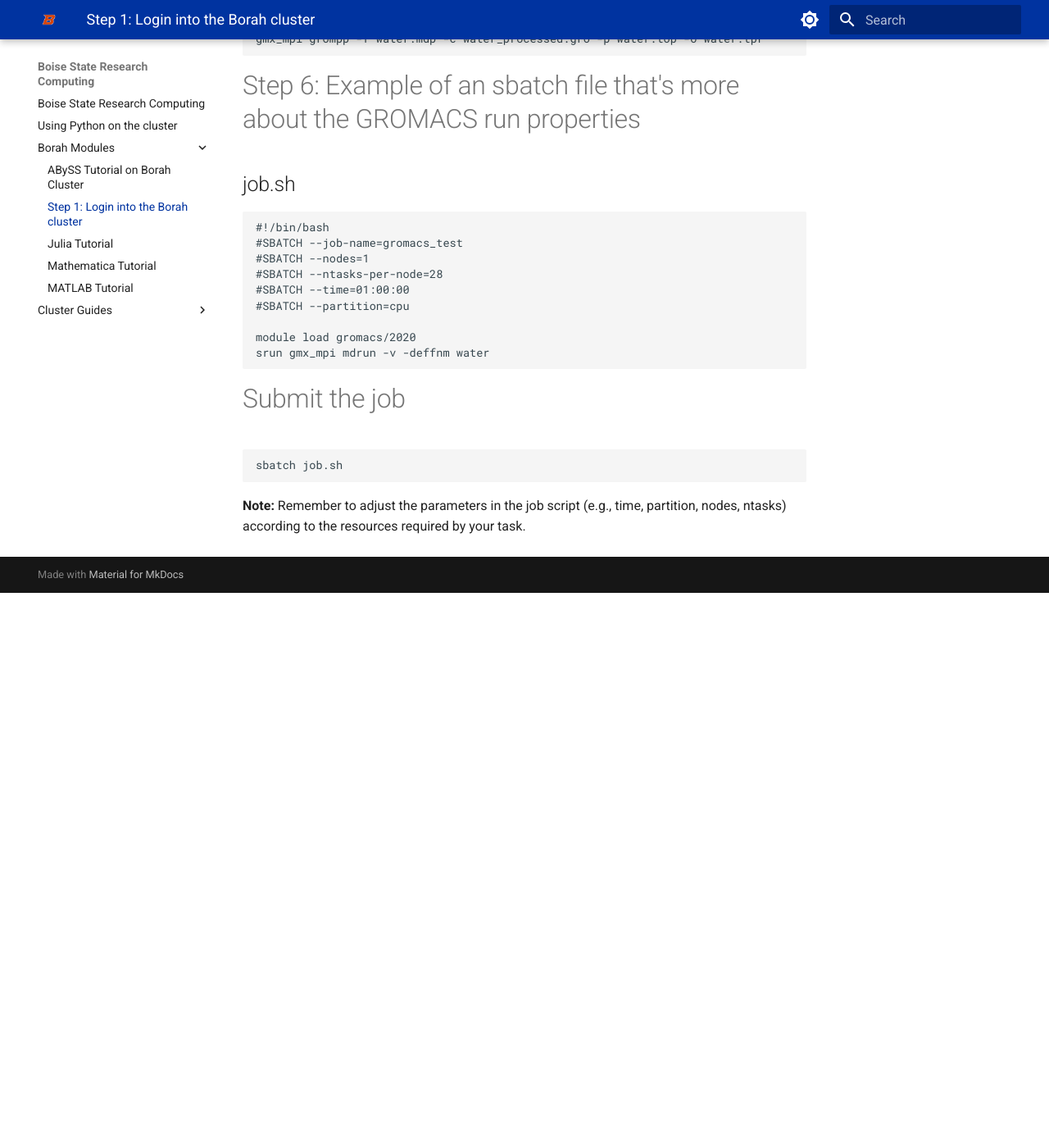
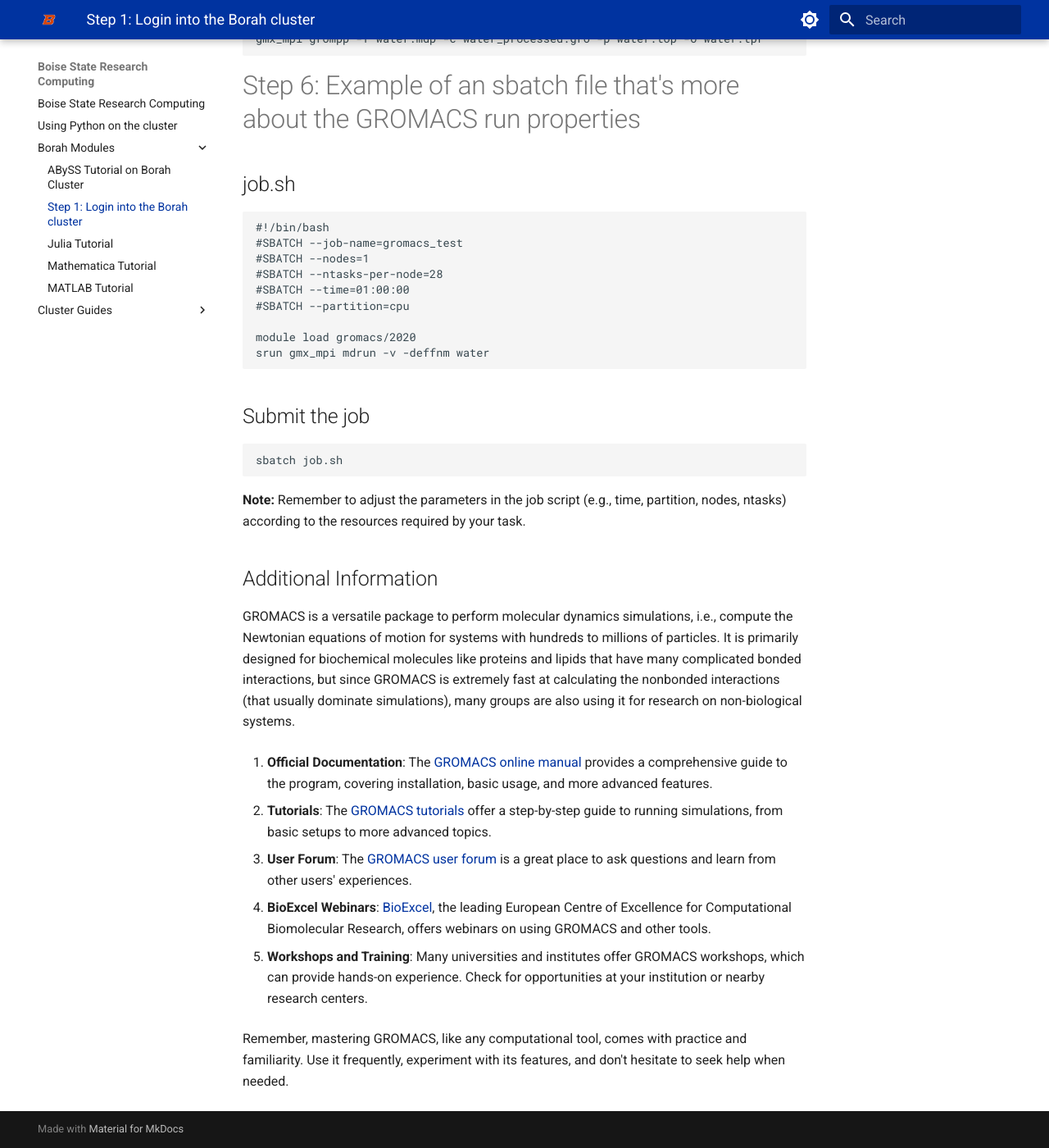
Before and after one commit to bsurc/docs, an MkDocs documentation site: the page built from docs/Borah Modules/Gromacs-Tutorial.md, in a window 1280 px wide and 1400 px high, scrolled down 1743 px. Shown: the whole window at 82% size. Built offline with MkDocs 1.6.1 and Material for MkDocs 9.7.7, drawn with Linux system fonts in a browser that asks for light colours; before the commit the page ends 2466 px from its top, so only the background shows below that.

Commit message:
Update Gromacs-Tutorial.md

````diff
--- a/docs/Borah Modules/Gromacs-Tutorial.md
+++ b/docs/Borah Modules/Gromacs-Tutorial.md
@@ -76,9 +76,25 @@ module load gromacs/2020
 srun gmx_mpi mdrun -v -deffnm water
 ```
 
-# Submit the job
+## Submit the job
 ```
 sbatch job.sh
 ```
 
 **Note:** Remember to adjust the parameters in the job script (e.g., time, partition, nodes, ntasks) according to the resources required by your task.
+
+## Additional Information
+
+GROMACS is a versatile package to perform molecular dynamics simulations, i.e., compute the Newtonian equations of motion for systems with hundreds to millions of particles. It is primarily designed for biochemical molecules like proteins and lipids that have many complicated bonded interactions, but since GROMACS is extremely fast at calculating the nonbonded interactions (that usually dominate simulations), many groups are also using it for research on non-biological systems.
+
+1. **Official Documentation**: The [GROMACS online manual](http://manual.gromacs.org/documentation/) provides a comprehensive guide to the program, covering installation, basic usage, and more advanced features.
+
+2. **Tutorials**: The [GROMACS tutorials](http://www.mdtutorials.com/gmx/) offer a step-by-step guide to running simulations, from basic setups to more advanced topics.
+
+3. **User Forum**: The [GROMACS user forum](http://gromacs.bioexcel.eu/) is a great place to ask questions and learn from other users' experiences.
+
+4. **BioExcel Webinars**: [BioExcel](https://www.youtube.com/playlist?list=PLBQ5BPNzjS5IvMhTvA9LQBJsC0_fJUIiB), the leading European Centre of Excellence for Computational Biomolecular Research, offers webinars on using GROMACS and other tools.
+
+5. **Workshops and Training**: Many universities and institutes offer GROMACS workshops, which can provide hands-on experience. Check for opportunities at your institution or nearby research centers.
+
+Remember, mastering GROMACS, like any computational tool, comes with practice and familiarity. Use it frequently, experiment with its features, and don't hesitate to seek help when needed.
````
